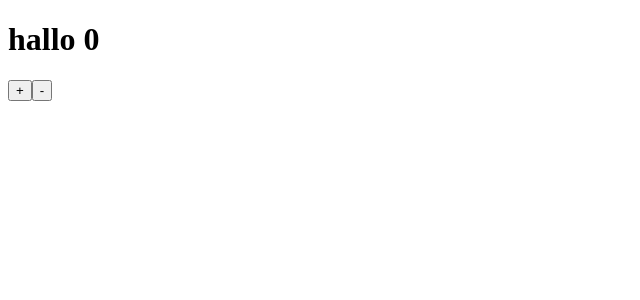
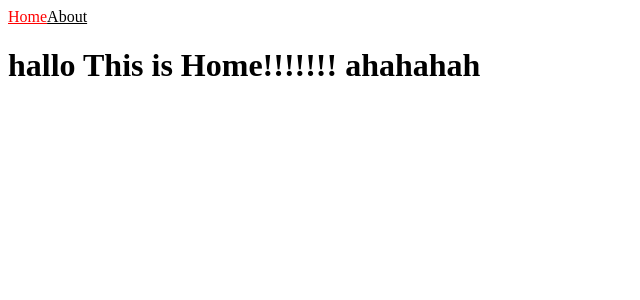
Before and after one commit to mitzbarbie/nextJS-simple-prac, a Next.js app: page / in a window 1280 px wide. Shown: the top 300 px of the page, without its empty margins (0-640 px from the left). Built offline with nearby package versions, Linux system fonts and the light colour scheme.

Commit message:
nextJS routing

```diff
--- /dev/null
+++ b/components/NavBar.js
@@ -0,0 +1,15 @@
+import Link from 'next/link'
+import { useRouter } from 'next/router'
+
+export default function NavBar() {
+    const router = useRouter();
+    console.log(router)
+    return <nav>
+        <Link href='/'>
+            <a style={{color : router.pathname === '/' ? "red" : "black"}}>Home</a>
+        </Link>
+        <Link href='/about'>
+            <a style={{color : router.pathname === '/about' ? "red" : "black"}}>About</a>
+        </Link>
+    </nav>
+}
--- a/pages/index.js
+++ b/pages/index.js
@@ -1,12 +1,11 @@
-import { useState } from "react";
+import NavBar from "../components/NavBar";
+
 
 export default function Home() {
-  const [counter, setCounter] = useState(0);
   return (
     <div>
-      <h1>hallo {counter}</h1>
-      <button onClick={() => setCounter((add) => add + 1)}>+</button>
-      <button onClick={() => setCounter((min) => min - 1)}>-</button>
+      <NavBar/>
+      <h1>hallo This is Home!!!!!!! ahahahah</h1>
     </div>
   );
 }
```
Also changed, not shown: pages/about.js (+6 -1 lines).
